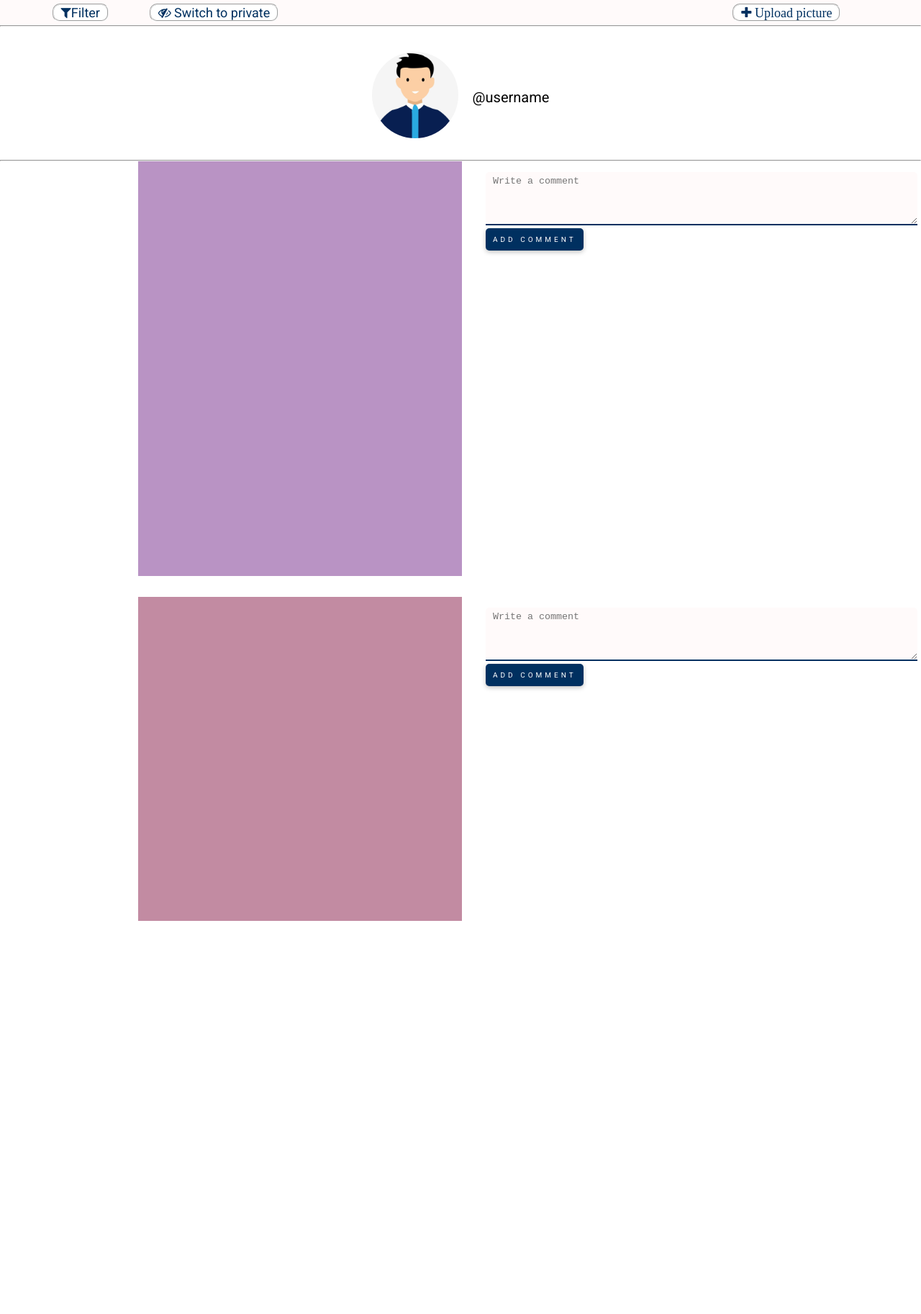
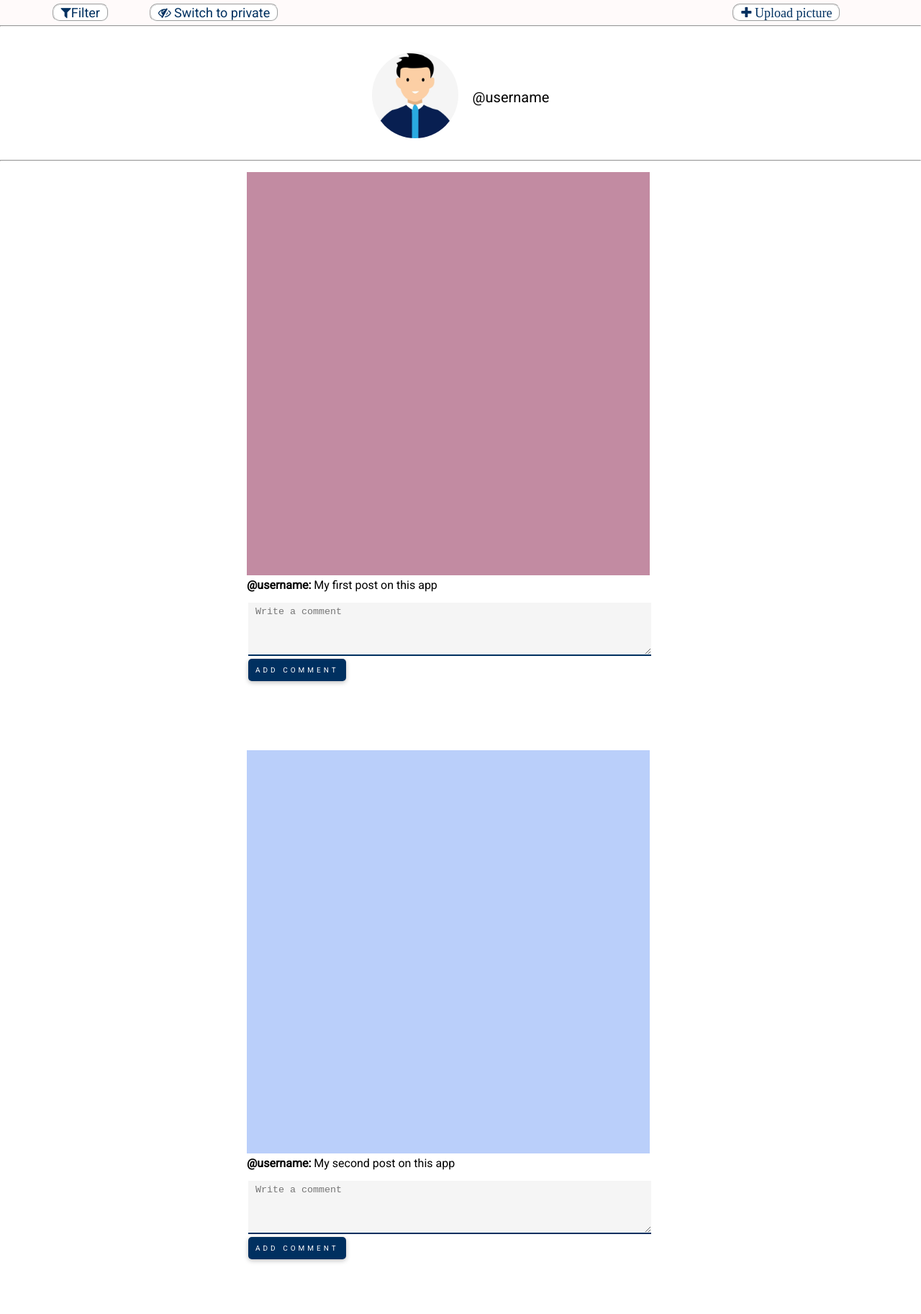
Before and after one commit to LilianaPopa-stud/Proiect-TW, a PHP site: page /user.html in a window 1280 px wide. Shown: the part 95-1920 px from the top of the page at 72% size. Before the commit the page ends 1524 px from the top, so only its background shows below. Run offline with PHP 8.4, Linux system fonts and the light colour scheme; some web fonts are replaced.

Commit message:
am pus link urile corect

```diff
--- a/Conectare/login/login.html
+++ b/Conectare/login/login.html
@@ -2,7 +2,7 @@
 <html>
     <head>
      <title>Login</title>
-     <link rel="stylesheet" href="/login/login.css">
+     <link rel="stylesheet" href="./login.css">
      <link rel="stylesheet" href="https://cdnjs.cloudflare.com/ajax/libs/font-awesome/5.13.0/css/all.min.css">
      <meta name="viewport" content="width=device-width, initial-scale=1.0">
      <link rel="preconnect" href="https://fonts.googleapis.com">
@@ -12,7 +12,7 @@
     <body>
         <div class="split-screen">
             <div class="left">
-                <img class="ilustration" src="/flame-photographing.png">
+                <img class="ilustration" src="flame-photographing.png">
                 <section class="copy">
 
                     <h1>BPIC</h1>
--- a/Conectare/signup/sign-up.html
+++ b/Conectare/signup/sign-up.html
@@ -2,7 +2,7 @@
 <html>
     <head>
      <title>Sign-up</title>
-     <link rel="stylesheet" href="/signup/sign-up.css">
+     <link rel="stylesheet" href="./sign-up.css">
      <link rel="stylesheet" href="https://cdnjs.cloudflare.com/ajax/libs/font-awesome/5.13.0/css/all.min.css">
      <meta name="viewport" content="width=device-width, initial-scale=1.0">
      <link rel="preconnect" href="https://fonts.googleapis.com">
@@ -12,7 +12,7 @@
     <body>
         <div class="split-screen">
             <div class="left">
-                <img class="ilustration" src="/flame-photographing.png">
+                <img class="ilustration" src="flame-photographing.png">
                 <section class="copy">
 
                     <h1>BPIC</h1>
--- a/comment.css
+++ b/comment.css
@@ -2,7 +2,9 @@
     width: 650px;
     height: 200px;
 	background:transparent;
-
+}
+section#app{
+	margin: auto;
 }
 
 .comment {
@@ -11,12 +13,12 @@
 }
 
 .container-comm textarea {
-	width: 600px;
+	width: 560px;
     height: 80%;
 	border: none;
-	background: snow;
+	background: whitesmoke;
 	padding: 5px 10px;
-	border-radius: 5px 5px 0px 0px;
+
 	border-bottom: 2px solid #003060;
 	transition: all 0.5s;
 	margin-top: 15px;
--- /dev/null
+++ b/photo.css
@@ -0,0 +1,12 @@
+.photo{
+    width: 560px;
+    margin-left: 28px;
+    margin-top: 15px;
+}
+.caption-box{
+        width: 560px;
+        height: auto;
+        background: transparent;
+        margin-left: 28px;
+        font-family: 'Roboto';
+}
--- a/styleUser.css
+++ b/styleUser.css
@@ -20,28 +20,11 @@ body {
 
 .gallery{
   display: grid;
-  grid-template-columns: 50% 50%;
+  grid-template-columns: 100%;
   grid-template-rows: repeat(auto-fit);
   gap: 5px;
 }
 
-.column1{
- grid-column-start: 1;
- grid-column-end: 1;
- align-items: center;
- margin-left: 40%;
-}
-.column2{
-  grid-column-start: 2;
-  grid-column-end: 2;
-  align-items: center;
- }
- .row-gallery{
-  height: 600px;
-  align-items: center;
-
-
- }
 .photo{
   grid-column-start: 1;
   grid-column-end: 1;
@@ -121,12 +104,7 @@ button:hover{
     gap: 20px;
     font-size: 20px;
 }
-.column1{
-  grid-column-start: 1;
-  grid-column-end: 1;
-  align-items: center;
-  margin-left: 40%;
- }
+
 .item{
 margin: 10%;
 flex: 33.33%;
@@ -181,12 +159,7 @@ button{
     gap: 20px;
     font-size: 20px;
 }
-.column1{
-  grid-column-start: 1;
-  grid-column-end: 1;
-  align-items: center;
-  margin-left: 30%;
- }
+
 .item{
 margin: 10%;
 flex: 33.33%;
@@ -241,12 +214,7 @@ button{
     gap: 20px;
     font-size: 20px;
 }
-.column1{
-  grid-column-start: 1;
-  grid-column-end: 1;
-  align-items: center;
-  margin-left: 20%;
- }
+
 .item{
 margin: 10%;
 flex: 33.33%;
@@ -301,12 +269,6 @@ button{
     gap: 20px;
     font-size: 20px;
 }
-.column1{
-  grid-column-start: 1;
-  grid-column-end: 1;
-  align-items: center;
-  margin-left: 10%;
- }
 .item{
 margin: 10%;
 flex: 33.33%;
--- a/user.html
+++ b/user.html
@@ -8,6 +8,7 @@
     <link rel="stylesheet" href="style.css" />
     <link rel="stylesheet" href="styleUser.css" />
     <link rel="stylesheet" href="comment.css" />
+    <link rel="stylesheet" href="photo.css" />
     <link href="http://fonts.cdnfonts.com/css/cooper-black" rel="stylesheet">
     <link href='https://fonts.googleapis.com/css?family=Roboto' rel='stylesheet'>
     <title>TW</title>
@@ -43,12 +44,9 @@
     </section>
     <hr>
     <main class="gallery">
-        <div class="column1">
-            <div class="row-gallery"> <img class="photo" src="./pics/swatch4.jpeg"> </div>
-        </div>
-        <div class="column2">
-            <div class="row-gallery">
                 <section id="app">
+                    <div ><img src="./pics/swatch2.jpeg" class="photo"></div>
+                    <div class="caption-box"> <b>@username:</b>  My first post on this app</div>
                     <div class="container-comm">
                         <div class="row">
                             <div class="col-6">
@@ -77,12 +75,9 @@
             </div>
         </div>
 
-        <div class="column1">
-            <div class="row-gallery"> <img class="photo" src="./pics/swatch2.jpeg"> </div>
-        </div>
-        <div class="column2">
-            <div class="row-gallery">
                 <section id="app">
+                    <div><img src="./pics/swatch3.jpeg" class="photo"></div>
+                    <div class="caption-box"> <b>@username:</b> My second post on this app</div>
                     <div class="container-comm">
                         <div class="row">
                             <div class="col-6">
```
Also changed, not shown: Conectare/login/flame-photographing.png (renamed from Conectare/flame-photographing.png), Conectare/signup/flame-photographing.png (added).
